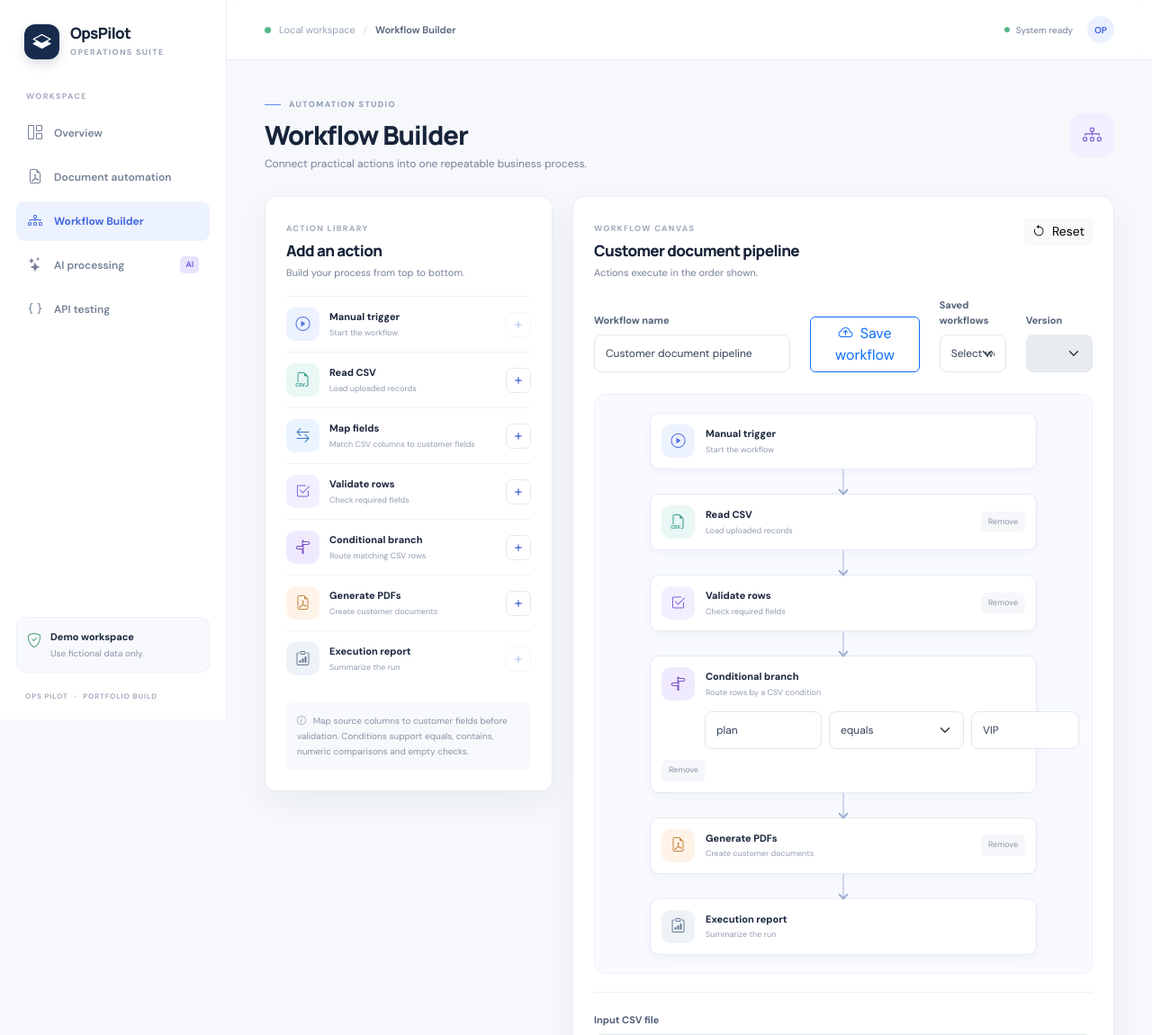
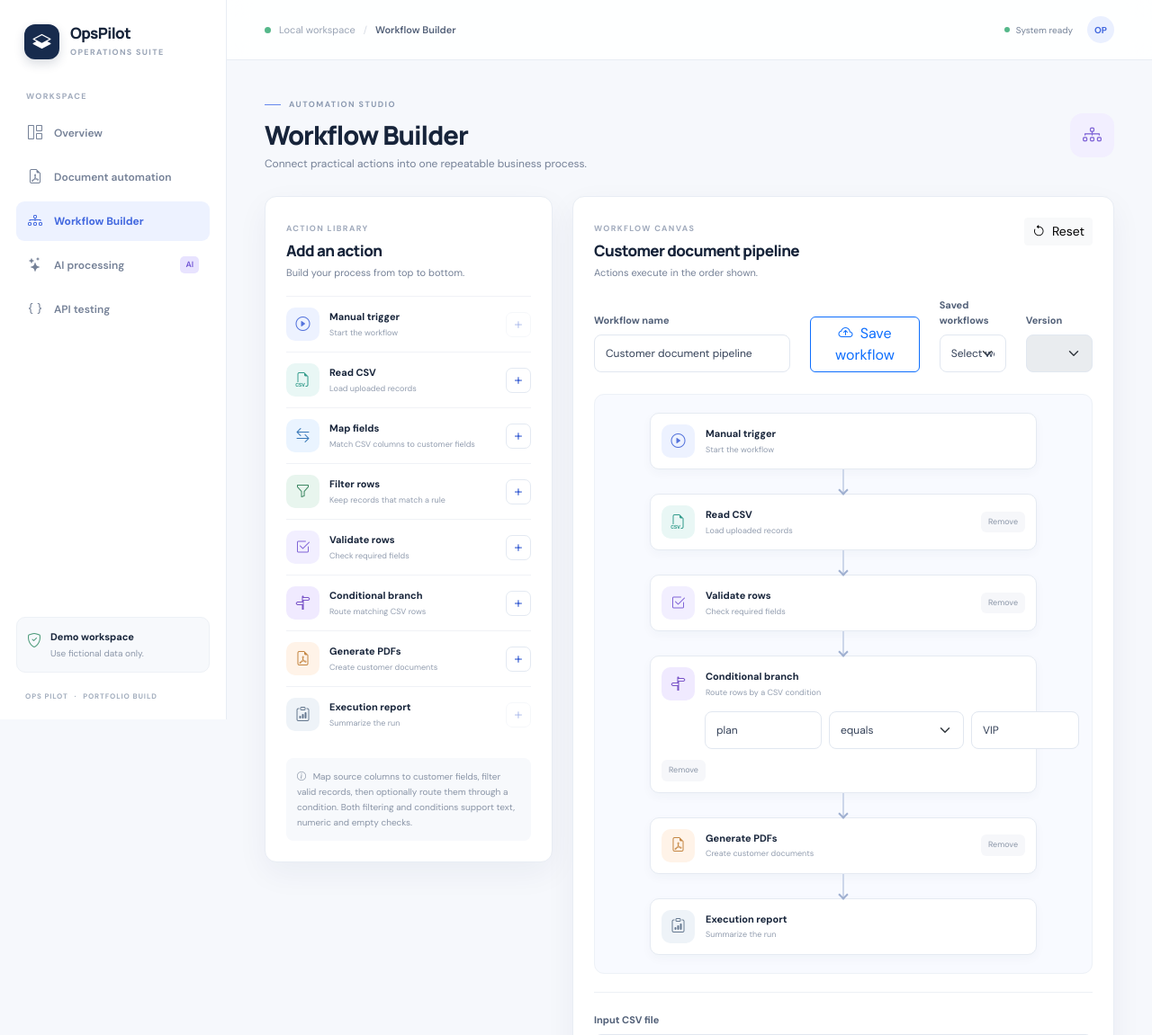
Before and after one commit to Abraham461/business-operations-automation-toolkit, a Flask app: page /workflows in a window 1280 px wide. Shown: the top 1151 px of the page at 90% size. Run offline with Flask 3, Linux system fonts and the light colour scheme; data that the repository does not hold is empty.

Commit message:
Expose row filtering in the workflow builder UI

```diff
--- a/static/style.css
+++ b/static/style.css
@@ -333,3 +333,5 @@ textarea.form-control{resize:vertical;min-height:110px}
 .mapping-field{display:flex;flex-direction:column;gap:4px;min-width:0}
 .mapping-field>span{font-size:9px;color:#758197;font-weight:700}
 @media(max-width:700px){.mapping-editor{grid-template-columns:1fr;padding-left:0}}
+
+.filter-node{background:#e8f5ee;color:#39845f}
--- a/templates/workflows.html
+++ b/templates/workflows.html
@@ -9,11 +9,12 @@
     <div class="action-option"><span class="workflow-node-icon trigger-node"><i class="bi bi-play-circle"></i></span><div><strong>Manual trigger</strong><small>Start the workflow</small></div><button type="button" disabled>+</button></div>
     <div class="action-option"><span class="workflow-node-icon data-node"><i class="bi bi-filetype-csv"></i></span><div><strong>Read CSV</strong><small>Load uploaded records</small></div><button type="button" data-add-node="read_csv">+</button></div>
     <div class="action-option"><span class="workflow-node-icon map-node"><i class="bi bi-arrow-left-right"></i></span><div><strong>Map fields</strong><small>Match CSV columns to customer fields</small></div><button type="button" data-add-node="map_fields">+</button></div>
+    <div class="action-option"><span class="workflow-node-icon filter-node"><i class="bi bi-funnel"></i></span><div><strong>Filter rows</strong><small>Keep records that match a rule</small></div><button type="button" data-add-node="filter_rows">+</button></div>
     <div class="action-option"><span class="workflow-node-icon validate-node"><i class="bi bi-check2-square"></i></span><div><strong>Validate rows</strong><small>Check required fields</small></div><button type="button" data-add-node="validate_rows">+</button></div>
     <div class="action-option"><span class="workflow-node-icon condition-node"><i class="bi bi-signpost-split"></i></span><div><strong>Conditional branch</strong><small>Route matching CSV rows</small></div><button type="button" data-add-node="conditional_branch">+</button></div>
     <div class="action-option"><span class="workflow-node-icon document-node"><i class="bi bi-file-earmark-pdf"></i></span><div><strong>Generate PDFs</strong><small>Create customer documents</small></div><button type="button" data-add-node="generate_pdfs">+</button></div>
     <div class="action-option"><span class="workflow-node-icon report-node"><i class="bi bi-clipboard-data"></i></span><div><strong>Execution report</strong><small>Summarize the run</small></div><button type="button" disabled>+</button></div>
-    <p class="workflow-hint"><i class="bi bi-info-circle"></i> Map source columns to customer fields before validation. Conditions support equals, contains, numeric comparisons and empty checks.</p>
+    <p class="workflow-hint"><i class="bi bi-info-circle"></i> Map source columns to customer fields, filter valid records, then optionally route them through a condition. Both filtering and conditions support text, numeric and empty checks.</p>
   </aside>
   <section class="surface-card workflow-canvas">
     <div class="workflow-canvas-head"><div><span class="card-kicker">WORKFLOW CANVAS</span><h2>Customer document pipeline</h2><p>Actions execute in the order shown.</p></div><button type="button" class="btn btn-light btn-sm" id="reset-workflow"><i class="bi bi-arrow-counterclockwise me-1"></i> Reset</button></div>
```
